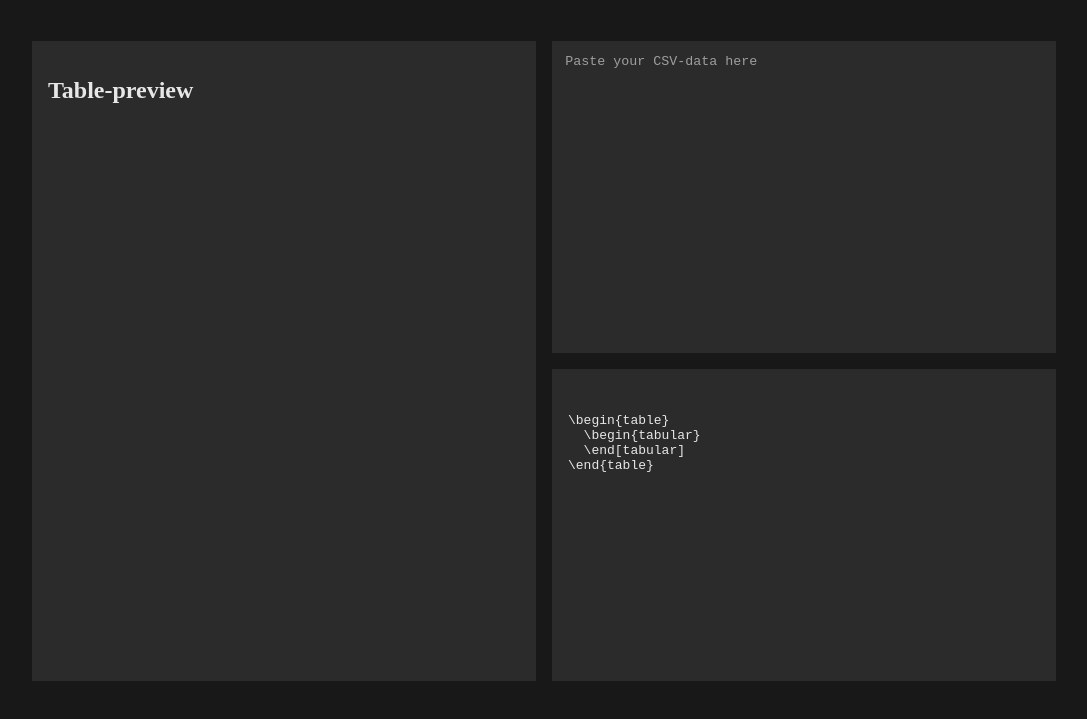
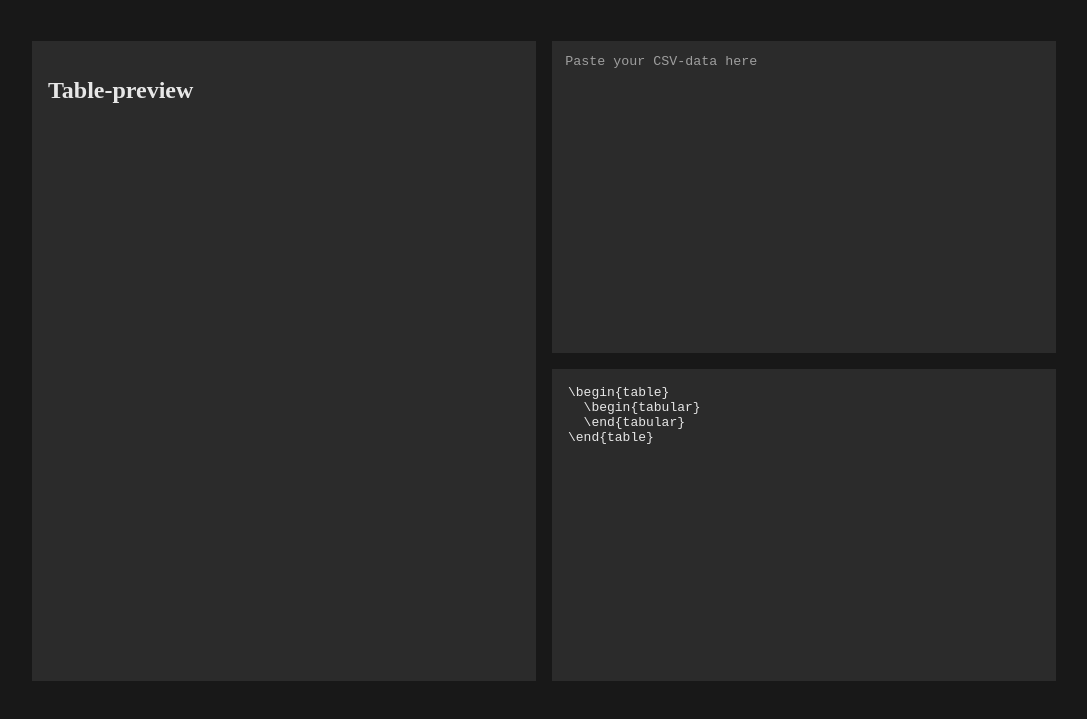
Before and after one commit to 02rasjac/csv-to-latex, a plain HTML site: page index.html in a window 1280 px wide. Shown: the part 79-798 px from the top of the page, without its empty margins (96-1183 px from the left). Drawn offline with Linux system fonts and the light colour scheme.

Commit message:
Remove margin from `<pre>`

```diff
--- a/index.html
+++ b/index.html
@@ -18,12 +18,10 @@
       </section>
       <section id="latex">
         <pre>
-          <code>
-\begin{table}
+<code>\begin{table}
   \begin{tabular}
-  \end[tabular]
-\end{table}
-          </code>
+  \end{tabular}
+\end{table}</code>
         </pre>
       </section>
     </div>
--- a/style.css
+++ b/style.css
@@ -93,3 +93,7 @@ h1 {
   grid-area: 2 / 2 / 3 / 3;
   width: 100%;
 }
+
+#latex pre {
+  margin: 0;
+}
```
